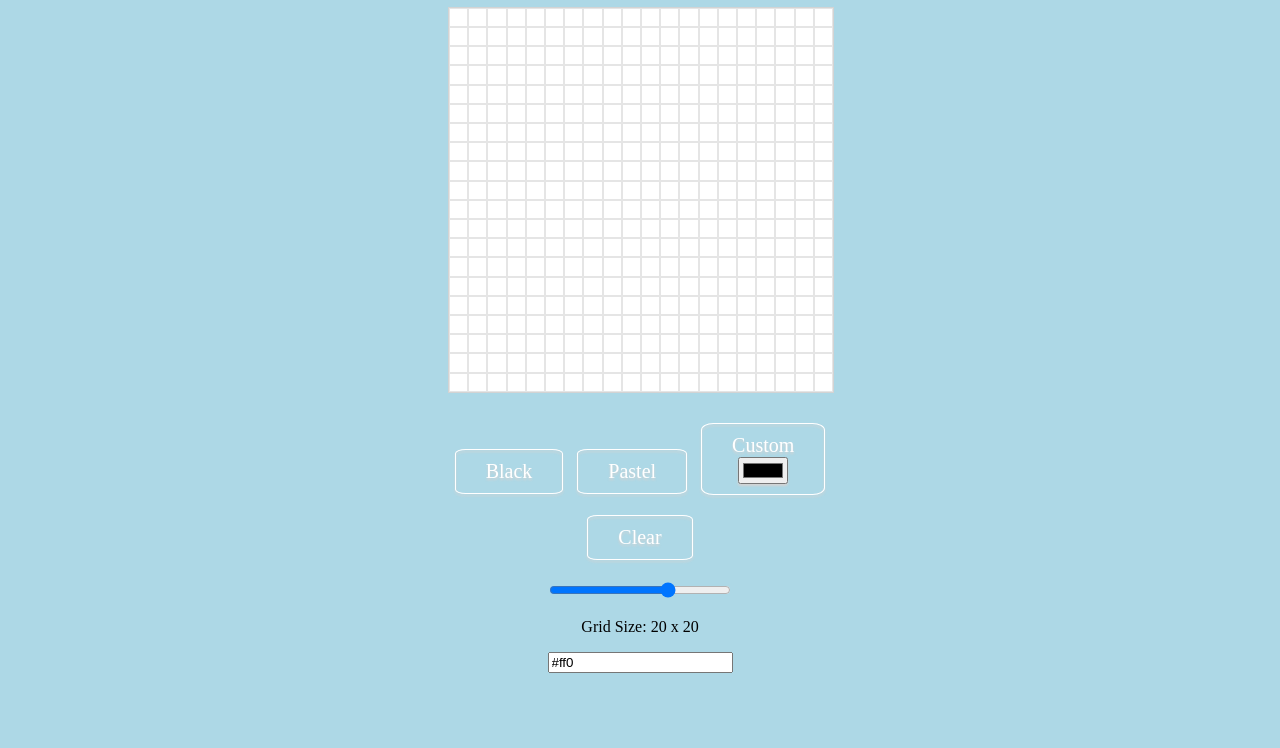
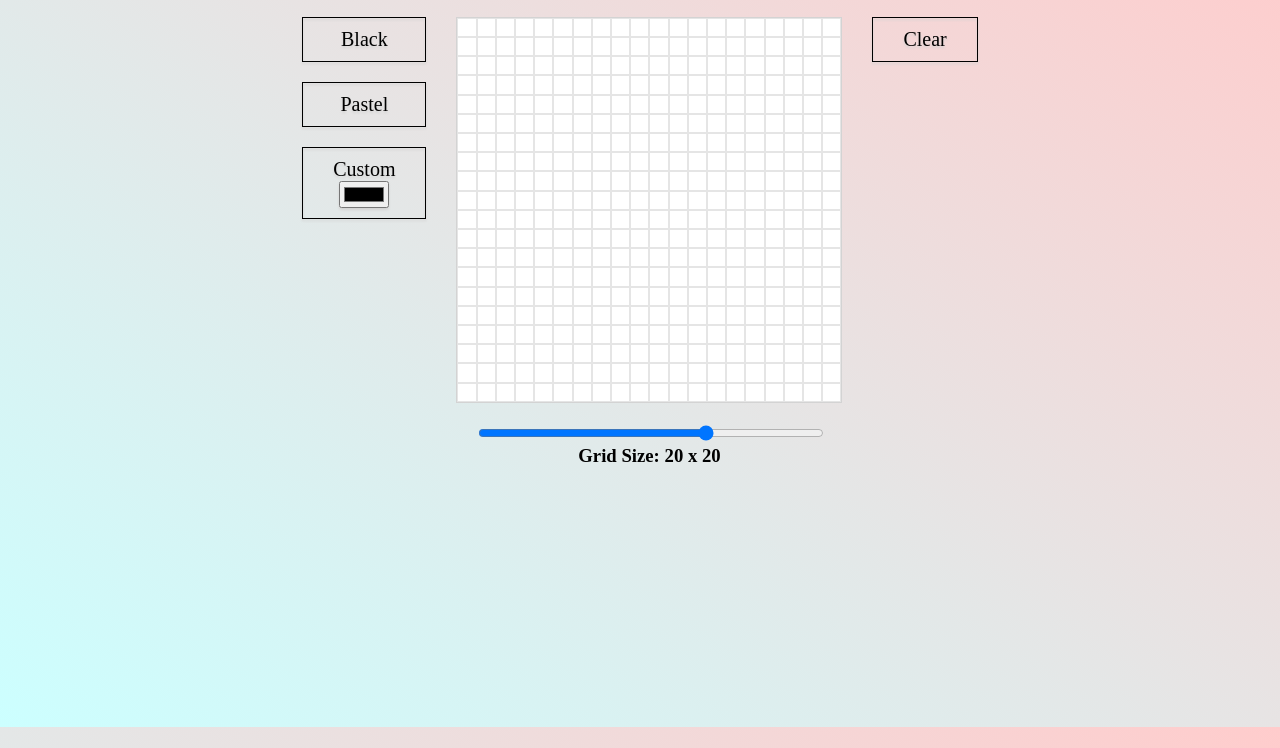
Before and after one commit to lisalbi/etch-a-sketch, a plain HTML site: page index.html in a window 1280 px wide. Shown: the part 73-821 px from the top of the page. Drawn offline with Linux system fonts and the light colour scheme; a web font is replaced by a local one.

Commit message:
adjusted page layout

```diff
--- a/index.html
+++ b/index.html
@@ -12,26 +12,25 @@
         <h1>Etch-a-Sketch</h1>
     </header>
     <div id="main">
-        <div id="canvas">
-        </div>
-        <div id="colorPanel">
+        <div class = 'btnContainer' id="colorPanel">
             <button class="color btn" id="blackColorBtn">Black</button>
             <button class="color btn" id="pastelColorBtn">Pastel</button>
             <button class="color btn" id="customColorBtn">Custom <br><input type='color' id='colorPicker'></button>
+        </div>
+        <div id='centerPanel'>
+            <div id="canvas"></div>
+            <div id="densityContainer">
+                <input type="range" min="10" max="40" value="30" id="densitySlider">
+                <h3 id="sliderCaption">Grid Size: <span id="gridSize"></span></h3>
+            </div>
 
         </div>
-        <div id="btnPanel">
+        <div class = 'btnContainer'>
             <button class="btn" id="clearBtn">Clear</button>
-            <!-- <button class="btn" id="lowDensityBtn">Low</button>
-            <button class="btn" id="mediumDensityBtn">Medium</button>
-            <button class="btn" id="highDensityBtn">High</button> -->
-            <div id="densityContainer">
-                <input type="range" min="10" max="40" value="30" id="densitySlider">
-                <p id="sliderCaption">Grid Size: <span id="gridSize"></span></p>
-            </div>
         </div>
 
-        <input type="text" value="#ff0" />
+
+
     </div>
 
 
--- a/style.css
+++ b/style.css
@@ -5,12 +5,12 @@ html {
 body {
     height: 100%;
     margin: 0;
-    background: lightblue;
+    /* background: lightblue; */
     height: 100%;
     font-family: brandon-grotesque;
-    /* background: linear-gradient(35deg, #CCFFFF, #FFCCCC);
+    background: linear-gradient(35deg, #CCFFFF, #FFCCCC);
     background-repeat: no-repeat;
-    background-attachment: fixed; */
+    background-attachment: fixed;
 }
 
 header {
@@ -18,22 +18,26 @@ header {
 }
 #main {
     margin: auto;
-    width: 30vw;
-    height: 30vw;
     text-align: center;
+    display: flex;
+    justify-content: center;
 }
+
+
+
+
 
 .pixel {
     border: 0.2px solid rgba(0, 0, 0, .1);
 }
 #canvas {
-    width: 100%;
-    height: 100%;
+    width: 30vw;
+    height: 30vw;
     display: grid;
     border: 1px;
     background-color: white;
-    margin-top: 20px;
-    margin-bottom: 20px;
+    margin-top: 10px;
+    margin-bottom: 10px;
     border: 1px solid lightgray;
 }
 
@@ -43,33 +47,40 @@ header {
 }
 
 .btn {
-    color: white;
+    color: black;
     font-family: brandon-grotesque;
     font-weight: 500;
     font-style: normal;
     font-size: 20px;
     background: transparent;
-    border-radius: 10%;
     padding: 10px 30px 10px 30px;
-    border: 1px solid white;
+    border: 1px solid black;
     filter: drop-shadow(0px 2px 1px lightgray);
-    margin: 10px 5px;
+    margin: 10px 0;
 }
 
 .activated {
-    background: white;
+    background: black;
 }
 
 
 
-#btnPanel {
-    text-align: center;
-}
 
 #densitySlider {
-    width: 50%;
+    width: 100%;
 }
 
 #densityContainer {
-    margin: 10px;
+    margin: 20px;
 }
+
+#sliderCaption {
+    margin-top: 0;
+}
+
+.btnContainer {
+    margin-right: 30px;
+    margin-left: 30px;
+    display: flex;
+    flex-direction: column;
+}
```
